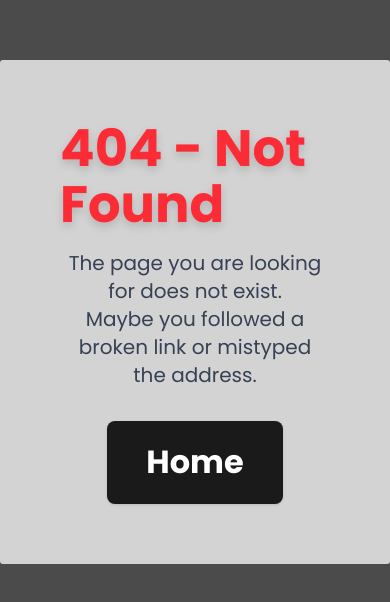
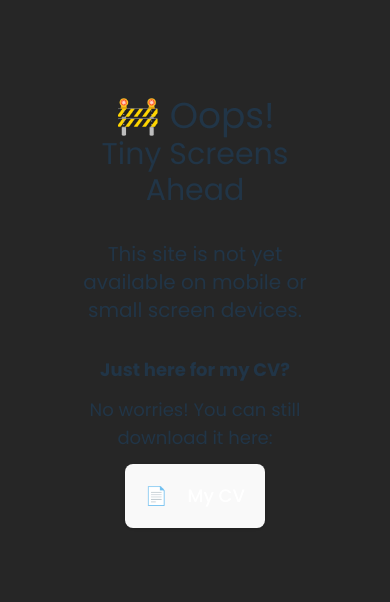
Before and after one commit to mitekk/cv, a React (Vite) app: page /portfolio/not-supported in a window 390 px wide. Before the commit this address had no page. Shown: the part 110-712 px from the top of the page. Built offline with nearby package versions, Linux system fonts and the light colour scheme.

Commit message:
small screens page

```diff
--- a/src/components/UI/button.css
+++ /dev/null
@@ -1,6 +0,0 @@
-.button {
-  min-height: 5rem;
-  font-size: 2rem;
-  font-weight: 600;
-  background-color: #1a1a1a;
-}
--- a/src/components/UI/button.tsx
+++ b/src/components/UI/button.tsx
@@ -1,17 +1,17 @@
-import "./button.css";
-
 interface ButtonProps {
-  title: string;
+  style?: React.CSSProperties;
+  children: React.ReactNode;
   onClick?: React.MouseEventHandler<HTMLButtonElement>;
 }
 
-export const Button: React.FC<ButtonProps> = ({ title, onClick }) => (
+export const Button: React.FC<ButtonProps> = ({ children, onClick, style }) => (
   <div className="flex flex-col gap-2 items-center">
     <button
-      className="button px-6 py-2 rounded-lg text-white shadow min-h-20 text-2xl font-semibold"
+      style={style}
+      className={`px-6 py-2 rounded-lg text-white shadow min-h-20 text-2xl font-semibold bg-stone-900 `}
       onClick={onClick}
     >
-      {title}
+      {children}
     </button>
   </div>
 );
--- a/src/pages/index.ts
+++ b/src/pages/index.ts
@@ -4,3 +4,4 @@ export { BuzzPage } from "./theBuzz/buzzPage";
 export { Toolbox } from "./theBuzz/toolbox";
 export { Experience } from "./theBuzz/experience";
 export { About } from "./theBuzz/about";
+export { NotSupportedPage } from "./notSupportedPage";
--- a/src/pages/intro/introPage.tsx
+++ b/src/pages/intro/introPage.tsx
@@ -93,7 +93,7 @@ export const IntroPage: React.FC = () => {
               {promptFinished && (
                 <div className="intro-action self-start mt-5 min-h-24 button-animate-in">
                   <Button
-                    title="Get to know me"
+                    style={{ minHeight: "4rem", fontSize: "2rem" }}
                     onClick={() => {
                       setIntroFinished(true);
                       setTimeout(
@@ -105,7 +105,9 @@ export const IntroPage: React.FC = () => {
                           : 750
                       );
                     }}
-                  />
+                  >
+                    Get to know me
+                  </Button>
                 </div>
               )}
             </div>
--- a/src/pages/notFound/notfoundPage.tsx
+++ b/src/pages/notFound/notfoundPage.tsx
@@ -5,16 +5,21 @@ import "../intro/introPage.css";
 export const NotFoundPage: React.FC = () => {
   const navigate = useNavigate();
   return (
-    <div className="flex flex-col items-center justify-center p-15">
-      <h1 className="text-5xl font-bold text-red-500 mb-4 drop-shadow-lg">
+    <div className="flex flex-col items-center justify-center p-15 gap-10">
+      <h1 className="text-5xl font-bold text-red-500 drop-shadow-lg">
         404 - Not Found
       </h1>
-      <p className="mb-8 text-xl text-gray-700 text-center max-w-xl">
+      <p className="text-xl text-gray-700 text-center max-w-xl">
         The page you are looking for does not exist.
         <br />
         Maybe you followed a broken link or mistyped the address.
       </p>
-      <Button title="Home" onClick={() => navigate("/portfolio")} />
+      <Button
+        style={{ minHeight: "4rem", fontSize: "2rem" }}
+        onClick={() => navigate("/portfolio")}
+      >
+        Home
+      </Button>
     </div>
   );
 };
--- /dev/null
+++ b/src/pages/notSupportedPage.tsx
@@ -0,0 +1,32 @@
+import { Button } from "../components/UI";
+
+export const NotSupportedPage: React.FC = () => {
+  return (
+    <div className="min-h-screen flex flex-col justify-center items-center bg-neutral-800 p-16 text-center gap-8">
+      <div>
+        <p className="text-4xl">🚧 Oops!</p>
+        <p className="text-3xl">Tiny Screens Ahead</p>
+      </div>
+
+      <p className="text-xl">
+        This site is not yet available on mobile or small screen devices.
+      </p>
+
+      <div className="text-lg flex flex-col gap-3 items-center">
+        <p>
+          <b>Just here for my CV?</b>
+        </p>
+        <p>No worries! You can still download it here:</p>
+        <Button
+          style={{ minHeight: "4rem", fontSize: "1rem" }}
+          onClick={() => window.open("/portfolio/Mitya_Kurs.pdf", "_blank")}
+        >
+          <div className="flex items-center gap-5">
+            <div className="text-lg">📄</div>
+            <div className="text-lg">My CV</div>
+          </div>
+        </Button>
+      </div>
+    </div>
+  );
+};
--- a/src/routes.tsx
+++ b/src/routes.tsx
@@ -1,5 +1,11 @@
-import { useEffect } from "react";
-import { Routes, Route, Navigate, useNavigate } from "react-router-dom";
+import { useCallback, useEffect } from "react";
+import {
+  Routes,
+  Route,
+  Navigate,
+  useNavigate,
+  useLocation,
+} from "react-router-dom";
 import {
   BuzzPage,
   IntroPage,
@@ -7,10 +13,15 @@ import {
   Experience,
   NotFoundPage,
   Toolbox,
+  NotSupportedPage,
 } from "./pages";
+import { MIN_WIDTH } from "./constants";
+
+const MOBILE_REDIRECT_PATH = "not-supported";
 
 export function AppRoutes() {
   const navigate = useNavigate();
+  const location = useLocation();
 
   useEffect(() => {
     const redirect = sessionStorage.redirect;
@@ -19,6 +30,26 @@ export function AppRoutes() {
       navigate(redirect, { replace: true });
     }
   }, [navigate]);
+
+  const handleResize = useCallback(() => {
+    if (
+      window.innerWidth < MIN_WIDTH &&
+      location.pathname !== `/portfolio/${MOBILE_REDIRECT_PATH}`
+    ) {
+      navigate(`/portfolio/${MOBILE_REDIRECT_PATH}`, { replace: true });
+    } else if (
+      window.innerWidth >= MIN_WIDTH &&
+      location.pathname === `/portfolio/${MOBILE_REDIRECT_PATH}`
+    ) {
+      navigate(`/portfolio`, { replace: true });
+    }
+  }, [location.pathname, navigate]);
+
+  useEffect(() => {
+    window.addEventListener("resize", handleResize);
+    handleResize();
+    return () => window.removeEventListener("resize", handleResize);
+  }, [handleResize]);
 
   return (
     <Routes>
@@ -29,6 +60,10 @@ export function AppRoutes() {
         <Route path="toolbox" element={<Toolbox />} />
         <Route path="experience" element={<Experience />} />
       </Route>
+      <Route
+        path={`/portfolio/${MOBILE_REDIRECT_PATH}`}
+        element={<NotSupportedPage />}
+      />
       <Route path="*" element={<NotFoundPage />} />
     </Routes>
   );
```
